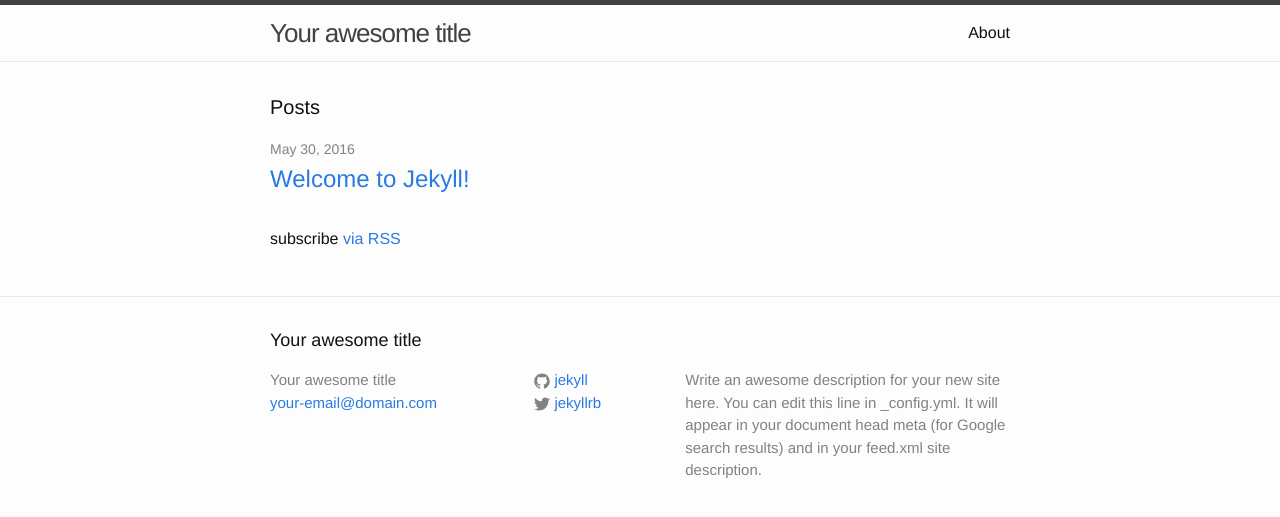
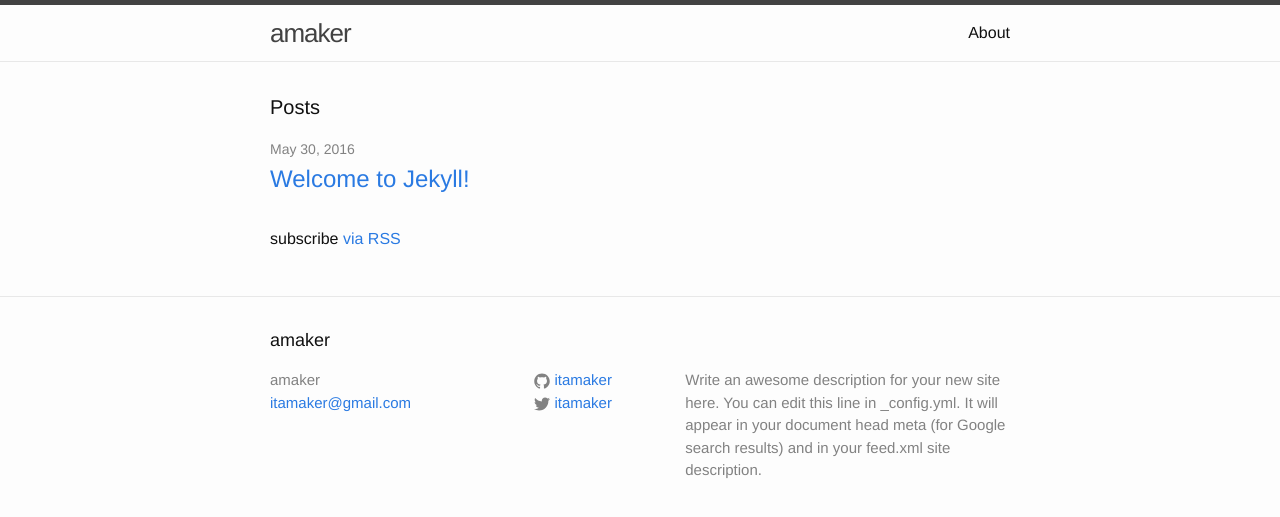
Before and after one commit to itamaker/itamaker.github.io, a Jekyll site: the page built from index.html, in a window 1280 px wide. Shown: the top 517 px of the page. Built offline with Jekyll 4.4.1, drawn with Linux system fonts in a browser that asks for light colours.

Commit message:
modify config.yml

```diff
--- a/_config.yml
+++ b/_config.yml
@@ -6,16 +6,16 @@
 # 'jekyll serve'. If you change this file, please restart the server process.
 
 # Site settings
-title: Your awesome title
-email: your-email@domain.com
+title: amaker
+email: itamaker@gmail.com
 description: > # this means to ignore newlines until "baseurl:"
   Write an awesome description for your new site here. You can edit this
   line in _config.yml. It will appear in your document head meta (for
   Google search results) and in your feed.xml site description.
 baseurl: "" # the subpath of your site, e.g. /blog
-url: "http://yourdomain.com" # the base hostname & protocol for your site
-twitter_username: jekyllrb
-github_username:  jekyll
+url: "http://jiazhaoyang.com" # the base hostname & protocol for your site
+twitter_username: itamaker
+github_username:  itamaker
 
 # Build settings
 markdown: kramdown
```
